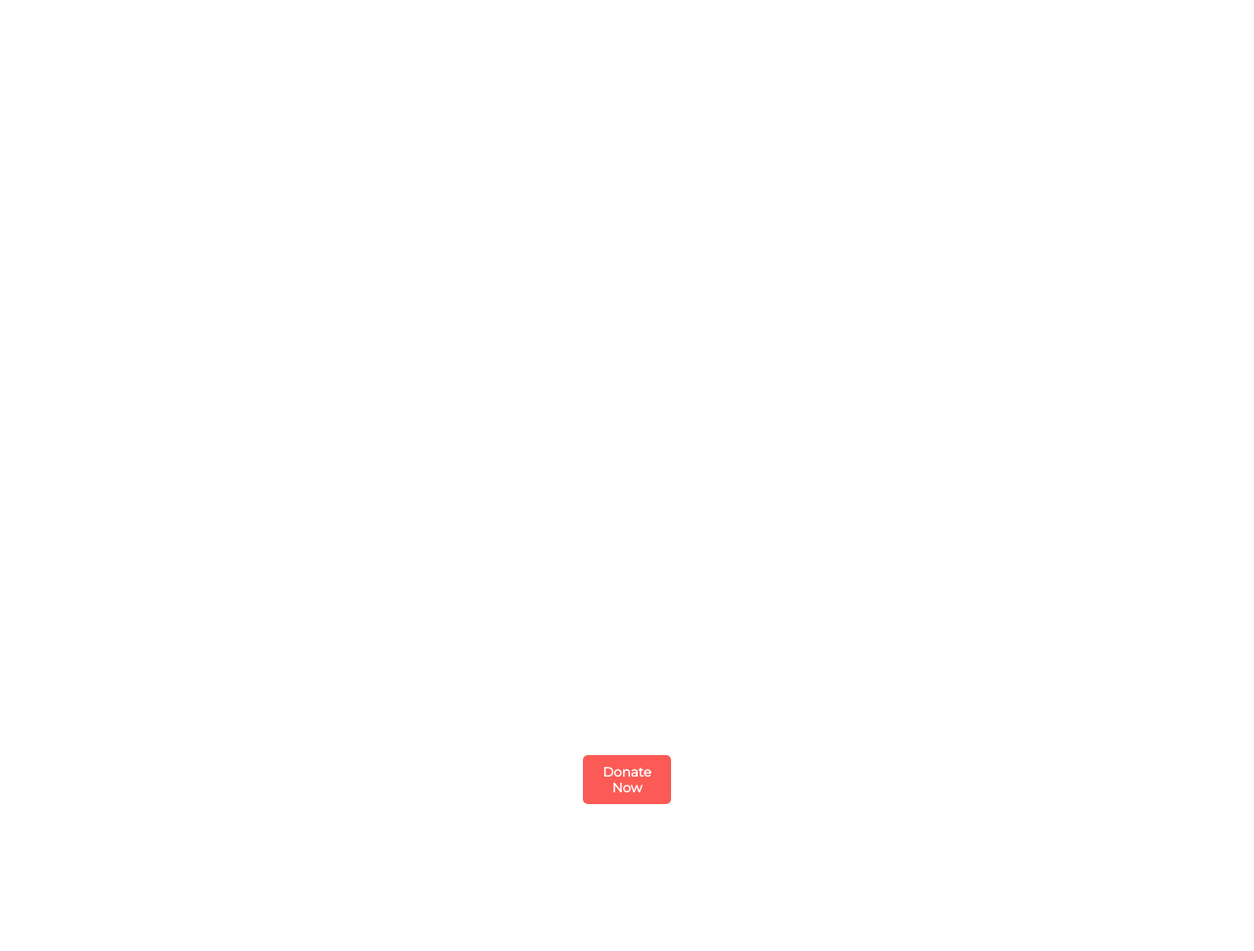
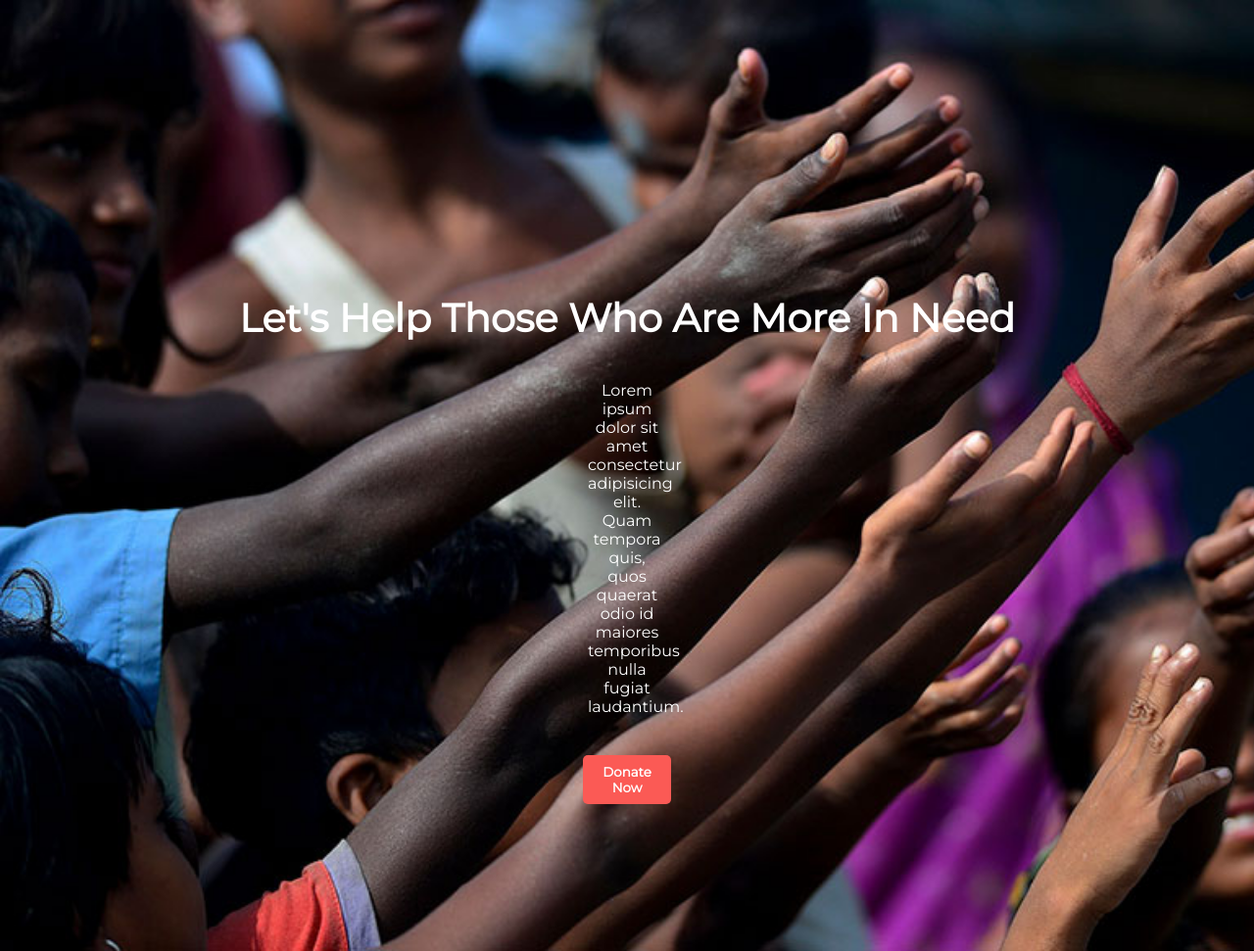
Before and after one commit to Tawhidalfatah/donate-page, a plain HTML site: page index.html in a window 1280 px wide. Shown: the top 971 px of the page at 98% size. Drawn offline with Linux system fonts and the light colour scheme.

Commit message:
Update style.css

```diff
--- a/styles/style.css
+++ b/styles/style.css
@@ -7,7 +7,7 @@
 
 header {
 
-    background: url(images/donation13.jpg);
+    background: url(../images/donation13.jpg);
     background-repeat: no-repeat;
 
     text-align: center;
```
